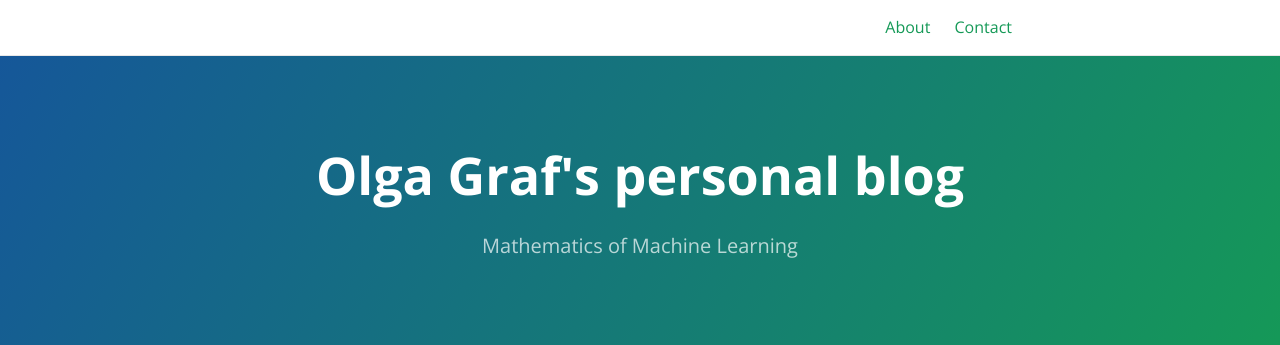
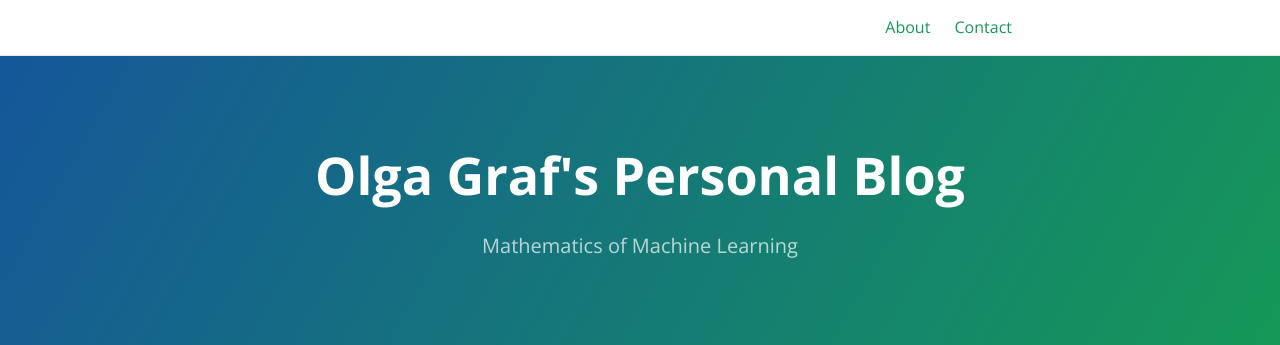
Before and after one commit to olgagraf/olgagraf.github.io, a Jekyll site: the page built from index.md, in a window 1280 px wide. Shown: the top 345 px of the page. Built offline with Jekyll 4.4.1, drawn with Linux system fonts in a browser that asks for light colours.

```diff
--- a/_config.yml
+++ b/_config.yml
@@ -1,4 +1,4 @@
-title: Olga Graf's personal blog
+title: Olga Graf's Personal Blog
 description: Mathematics of Machine Learning
 show_downloads: true
 
@@ -18,8 +18,8 @@ theme: # leave it empty
 # social
 author: lorepirri
 image: /thumbnail-jumbo.png
-twitter:
-  username: lorepirri
+#twitter:
+  #username: lorepirri
 
 plugins:
   - jekyll-target-blank
```
